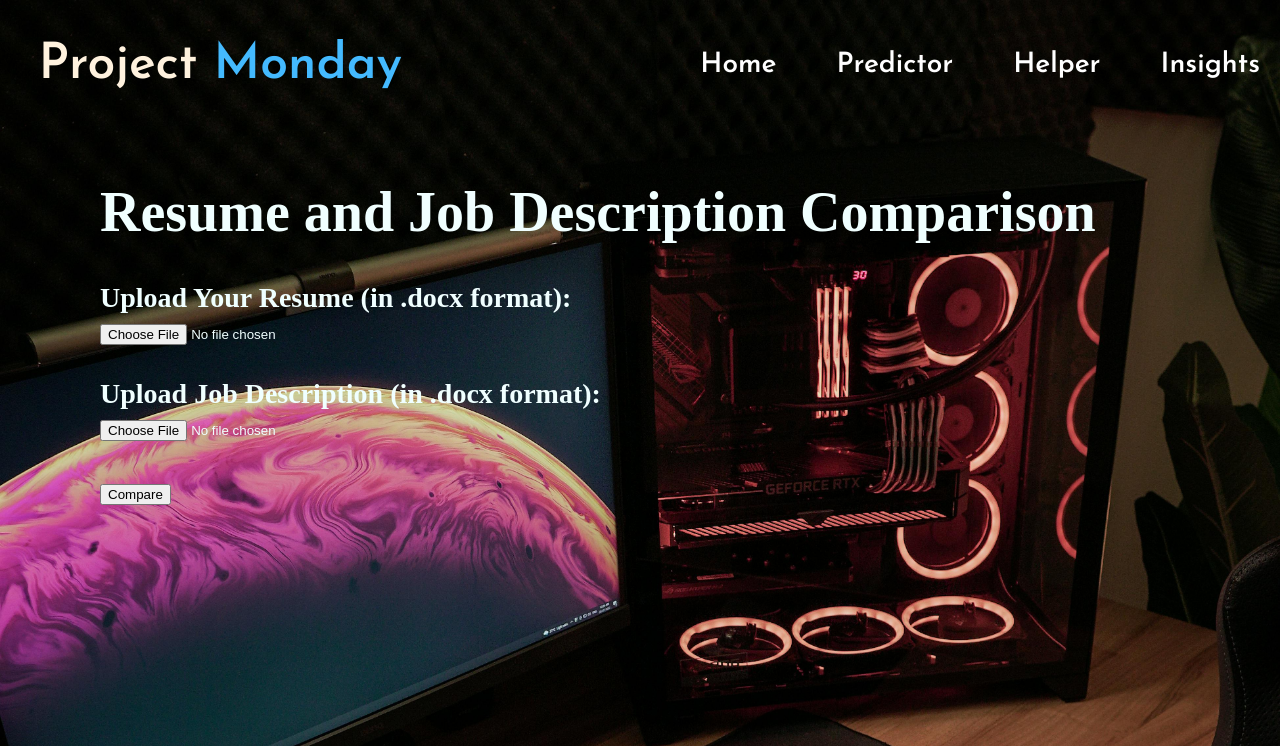
After one commit to potterheadk/UniMatch-Predictor-, a Flask app: page /helper in a window 1280 px wide. The commit adds this page. Shown: the top 746 px of the page. Run offline with Flask 3, Linux system fonts and the light colour scheme; parts of the project's set-up code (start-up, migrations or seed data) failed here and were passed over.

Commit message:
updated_version_2

```diff
--- /dev/null
+++ b/Job_opportunities.csv
@@ -0,0 +1,85 @@
+,Job Title,Job Description
+0,Software Engineer,Develop software
+1,Data Analyst,Analyze data
+2,Network Engineer,Maintain networks
+3,Cloud Architect,Design cloud
+4,Cybersecurity Analyst,Protect data
+5,IT Project Manager,Manage projects
+6,Data Scientist,Analyze big data
+7,DevOps Engineer,Streamline devops
+8,IT Support Analyst,Provide IT support
+9,UX/UI Designer,Design user interfaces
+10,Database Analyst,Manage databases
+11,UI Developer,Design user interfaces
+12,System Administrator,Maintain systems
+13,AI/ML Engineer,Develop AI models
+14,IT Auditor,Audit IT systems
+15,Network Security Engineer,Secure networks
+16,Software Tester,Test software
+17,Cloud Solutions Architect,Design cloud solutions
+18,IT Consultant,Provide IT consultancy
+19,Front-end Developer,Develop web interfaces
+20,Business Analyst,Analyze business needs
+21,IT Helpdesk Support,Provide IT support
+22,DevSecOps Engineer,Secure DevOps pipeline
+23,Data Engineer,Build data pipelines
+24,IT Trainer,Train IT professionals
+25,Cloud Security Engineer,Secure cloud
+26,IT Procurement Specialist,Procure IT resources
+27,UX Researcher,Conduct UX research
+28,Blockchain Developer,Develop blockchain
+29,IT Risk Analyst,Analyze IT risks
+30,Cloud Support Engineer,Support cloud
+31,IT Sales Manager,Manage IT sales team
+32,Data Privacy Officer,Ensure data privacy
+33,Software Architect,Design software
+34,IT Quality Analyst,Ensure software quality
+35,Mobile App Developer,Develop mobile apps
+36,IT Procurement Manager,Manage procurement
+37,IT Compliance Officer,Ensure IT compliance
+38,Full-stack Developer,Develop full-stack apps
+39,IT Business Analyst,Analyze IT needs
+40,IT Trainer Assistant,Assist IT training
+41,AI Ethics Consultant,Ensure AI ethics
+42,IT Support Specialist,Provide IT support
+43,Data Analytics Manager,Manage data analytics
+44,IT Project Coordinator,Coordinate IT projects
+45,Cloud Solutions Analyst,Analyze cloud solutions
+46,IT Governance Manager,Manage IT governance
+47,Cybersecurity Engineer,Secure IT systems
+48,IT Procurement Analyst,Analyze IT procurement
+49,UX Designer,Design user experiences
+50,IT Change Manager,Manage IT changes
+51,IT Service Desk Analyst,Provide service desk support
+52,Cloud Security Analyst,Analyze cloud security
+53,IT Business Continuity Manager,Ensure business continuity
+54,QA Automation Engineer,Automate software testing
+55,Data Governance Analyst,Manage data governance
+56,IT Trainer Specialist,Specialize in IT training
+57,Machine Learning Engineer,Develop ML models
+58,IT Asset Manager,Manage IT assets
+59,IT Security Consultant,Provide security consultancy
+60,Data Analyst Intern,Analyze data as an intern
+61,IT Sales Representative,Sell IT solutions
+62,Cloud Migration Specialist,Migrate to the cloud
+63,IT Procurement Coordinator,Coordinate IT procurement
+64,IT Analyst Trainee,Train as an IT analyst
+65,UX Research Assistant,Assist in UX research
+66,IT Compliance Specialist,Ensure IT compliance
+67,Software Development Intern,Intern in software dev
+68,Network Administrator Trainee,Train as network admin
+69,Cloud Solutions Intern,Intern in cloud solutions
+71,Software Developer,Develop software
+72,IT Analyst,Analyze IT systems
+81,UI Developer,Design web interfaces
+122,Network Engineer,Manage networks
+123,Cloud Architect,Design cloud solutions
+124,Cybersecurity Analyst,Secure IT systems
+170,Software Developer,Develop web applications
+171,Data Analyst,Analyze data trends
+172,Network Engineer,Manage network infrastructure
+174,Cybersecurity Analyst,Ensure IT security
+175,IT Project Manager,Manage IT projects
+178,Full-stack Developer,Develop web applications
+201,Database Administrator,Manage databases
+205,IT Security Analyst,Ensure IT security
--- a/app.py
+++ b/app.py
@@ -2,8 +2,28 @@ from flask import Flask, render_template, request, jsonify
 import pickle
 import numpy as np
 import pandas as pd
+from sklearn.feature_extraction.text import TfidfVectorizer
+from sklearn.metrics.pairwise import cosine_similarity
+import docx2txt
 
 app = Flask(__name__)
+
+
+# Load the dataset
+df = pd.read_csv('Job_opportunities.csv')
+
+# Create TF-IDF vectorizer
+tfidf_vectorizer = TfidfVectorizer(stop_words='english')
+tfidf_matrix = tfidf_vectorizer.fit_transform(df['Job Description'])
+
+# Define allowed file types
+ALLOWED_EXTENSIONS = {'docx'}
+
+# Function to check file extensions
+def allowed_file(filename):
+    return '.' in filename and filename.rsplit('.', 1)[1].lower() in ALLOWED_EXTENSIONS
+
+
 
 # Load the trained model
 with open('model1.pkl', 'rb') as file:
@@ -11,7 +31,7 @@ with open('model1.pkl', 'rb') as file:
 
 
 # Read the dataset
-df = pd.read_csv("Filtered_Salary_data.csv")
+df1 = pd.read_csv("Filtered_Salary_data.csv")
 
 # Home route
 @app.route('/')
@@ -25,6 +45,19 @@ def form():
 @app.route('/insights')
 def index():
     return render_template('insights.html')
+
+# insights model
+@app.route('/data')
+def get_data():
+    job_title = request.args.get('jobTitle')
+    filtered_df = df1[df1['Job Title'] == job_title]
+    data = {
+        'years_experience': filtered_df['Years of Experience'].tolist(),
+        'salary': filtered_df['Salary'].tolist()
+    }
+    return jsonify(data)
+
+
 
 
 # Prediction route
@@ -71,17 +104,59 @@ def predict():
     return render_template('result.html', prediction=prediction[0])
 
 
-# insights model
 
-@app.route('/data')
-def get_data():
-    job_title = request.args.get('jobTitle')
-    filtered_df = df[df['Job Title'] == job_title]
-    data = {
-        'years_experience': filtered_df['Years of Experience'].tolist(),
-        'salary': filtered_df['Salary'].tolist()
-    }
-    return jsonify(data)
+# Create TF-IDF vectorizer
+tfidf_vectorizer = TfidfVectorizer(stop_words='english')
+tfidf_matrix = tfidf_vectorizer.fit_transform(df['Job Description'])
+
+# Define allowed file types
+ALLOWED_EXTENSIONS = {'docx'}
+
+# Function to check file extensions
+def allowed_file(filename):
+    return '.' in filename and filename.rsplit('.', 1)[1].lower() in ALLOWED_EXTENSIONS
+
+@app.route('/helper')
+def helper():
+    return render_template('helper.html')
+
+
+
+@app.route('/compare', methods=['POST'])
+def compare():
+    if request.method == 'POST':
+        # Check if both resume and job description files are present
+        if 'resume' not in request.files or 'job' not in request.files:
+            return render_template('helper.html', error='Please upload both resume and job description files.')
+
+        resume_file = request.files['resume']
+        job_file = request.files['job']
+
+        # Check if files are empty
+        if resume_file.filename == '' or job_file.filename == '':
+            return render_template('helper.html', error='Please upload non-empty files.')
+
+        # Check file extensions
+        if not (allowed_file(resume_file.filename) and allowed_file(job_file.filename)):
+            return render_template('helper.html', error='Only .docx files are allowed.')
+
+        resume_text = docx2txt.process(resume_file)
+        job_text = docx2txt.process(job_file)
+
+        resume_tfidf = tfidf_vectorizer.transform([resume_text])
+        job_tfidf = tfidf_vectorizer.transform([job_text])
+
+        resume_job_similarity = cosine_similarity(resume_tfidf, job_tfidf)[0][0] * 100
+        match_percentage = round(resume_job_similarity, 2)
+
+        # Find suggested jobs
+        similarity_scores = cosine_similarity(resume_tfidf, tfidf_matrix)
+        top_jobs_indices = similarity_scores.argsort()[0][::-1][:5]
+        suggested_jobs = df.iloc[top_jobs_indices][['Job Title', 'Job Description']]
+
+        return render_template('helper_result.html', resume_text=resume_text, job_text=job_text, match_percentage=match_percentage, suggested_jobs=suggested_jobs.to_dict('records'))
+
+
 
 
 if __name__ == '__main__':
--- /dev/null
+++ b/static/helper.css
@@ -0,0 +1,92 @@
+@import url('https://fonts.googleapis.com/css2?family=Josefin+Sans:wght@400;600&display=swap');
+@import url('https://fonts.googleapis.com/css2?family=Josefin+Sans:wght@400;600;700&display=swap');
+body{
+    margin: 0;
+    padding: 0;
+    height: 100%;
+    background-image: url('helper.jpg');
+    background-size: cover;
+}
+
+
+.header{
+
+    display: flex;
+    justify-content: space-between;
+    height: 10vh;
+    width: 100%;
+    /* border: 2px solid red; */
+    align-items: center;
+
+}
+
+.logo{
+    margin-top: 50px;
+
+    padding: 3%;
+    font-size: 50px;
+    color: rgb(255, 242, 222);
+    text-decoration: none;
+    font-family: "Josefin Sans", sans-serif;
+  font-optical-sizing: auto;
+  font-weight: 600;
+
+
+}
+
+.logo span{
+    color: #44baff;
+}
+
+
+
+
+.nav{
+    margin-top: 50px;
+    display: flex;
+    font-size: 28px;
+    font-weight: 400;
+    /* border: 2px solid red; */
+    align-items: center;
+    height: 8vh;
+
+    border-radius: 20px;
+
+
+}
+
+.nav a{
+    text-decoration: none;
+    color: rgb(255, 255, 255);
+    transition: 0.3s;
+    padding: 5px 20px;
+    margin-left: 20px;
+    transition: 0.3s;
+    font-family: "Josefin Sans", sans-serif;
+  font-optical-sizing: auto;
+  font-weight: 600;
+}
+
+
+.nav a:hover{
+    border: 2px solid rgb(0, 41, 82);
+    border-radius: 10px ;
+
+    color:  rgb(0, 208, 239);
+
+}
+
+.container{
+    /* border: 20px solid red; */
+
+    width: fit-content;
+    margin-top: 100px;
+    margin-left: 100px;
+    font-size: 28px;
+    font-weight: 600;
+    color: azure;
+}
+
+.form{
+    border: 20px solid red;
+}
--- /dev/null
+++ b/templates/helper.html
@@ -0,0 +1,38 @@
+<!DOCTYPE html>
+<html lang="en">
+<head>
+    <meta charset="UTF-8">
+    <meta name="viewport" content="width=device-width, initial-scale=1.0">
+    <title>Resume and Job Description Comparison</title>
+    <link rel="stylesheet" href="static/helper.css">
+</head>
+<body>
+
+    <div class="header">
+        <a href="#" class="logo">Project <span>Monday</span></a>
+        <div class="nav">
+        <a href="/">Home</a>
+        <a href="/predict">Predictor</a>
+        <a href="/helper">Helper</a>
+        <a href="/insights">Insights</a>
+    </div>
+    </div>
+
+    <div class="container">
+    <h1>Resume and Job Description Comparison</h1>
+    {% if error %}
+        <p style="color: red;">{{ error }}</p>
+    {% endif %}
+
+        <form action="/compare" method="post" enctype="multipart/form-data">
+        <label for="resume">Upload Your Resume (in .docx format):</label><br>
+        <div class="button"><input type="file" id="resume" name="resume" accept=".docx" required><br><br></div>
+
+        <label for="job">Upload Job Description (in .docx format):</label><br>
+        <input type="file" id="job" name="job" accept=".docx" required><br><br>
+        <input type="submit" value="Compare">
+    </form>
+
+</div>
+</body>
+</html>
--- a/templates/home.html
+++ b/templates/home.html
@@ -23,7 +23,7 @@
         <div class="nav">
         <a href="/">Home</a>
         <a href="/predict">Predictor</a>
-        <a href="#">Scope</a>
+        <a href="/helper">Helper</a>
         <a href="/insights">Insights</a>
     </div>
     </div>
--- a/templates/insights.html
+++ b/templates/insights.html
@@ -13,7 +13,7 @@
         <div class="nav">
             <a href="/">Home</a>
             <a href="/predict">Predictor</a>
-            <a href="#">Scope</a>
+            <a href="/helper">Helper</a>
             <a href="/insights">Insights</a>
         </div>
     </div>
--- a/templates/predict.html
+++ b/templates/predict.html
@@ -32,7 +32,7 @@
 
         <a href="/">Home</a>
         <a href="/predict">Predictor</a>
-        <a href="#">Scope</a>
+        <a href="/helper">Helper</a>
         <a href="/insights">Insights</a>
     </div>
 
```
Also changed, not shown: static/helper_result.css (added, +15 -0 lines), static/insights.css (+46 -18 lines), templates/helper_result.html (added, +35 -0 lines), static/background1.jpg (added), static/helper.jpg (added).
